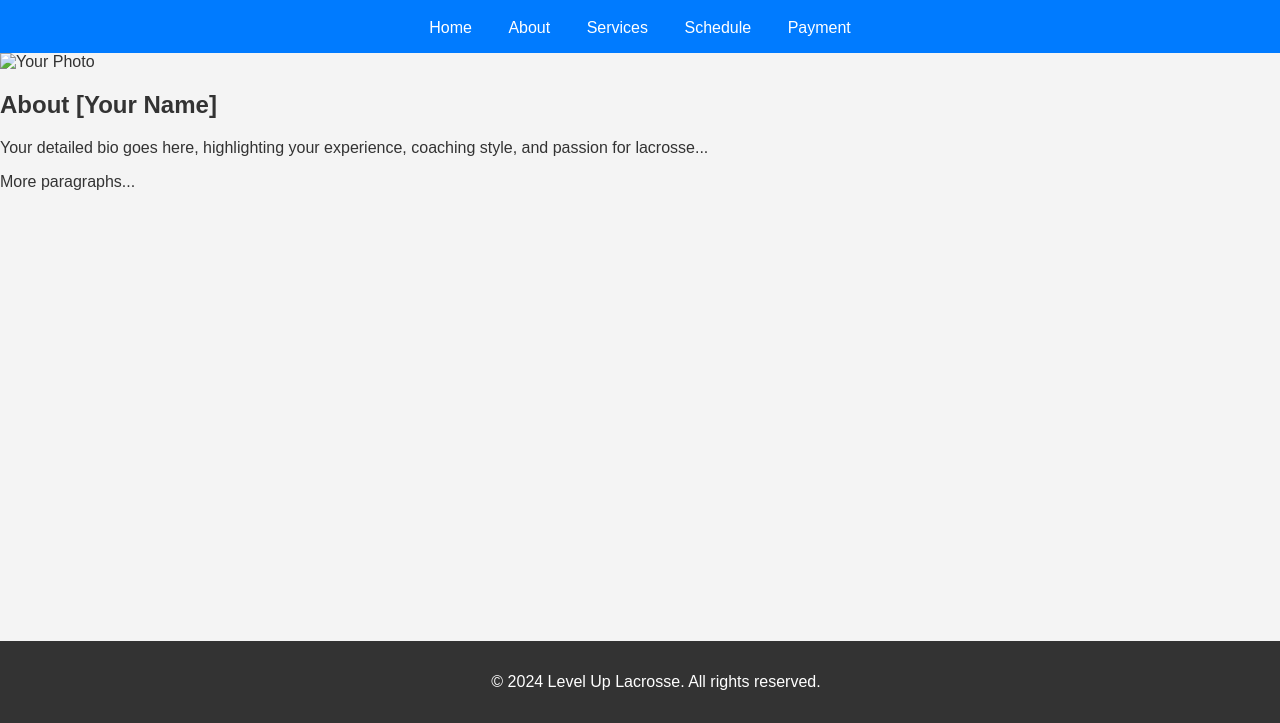
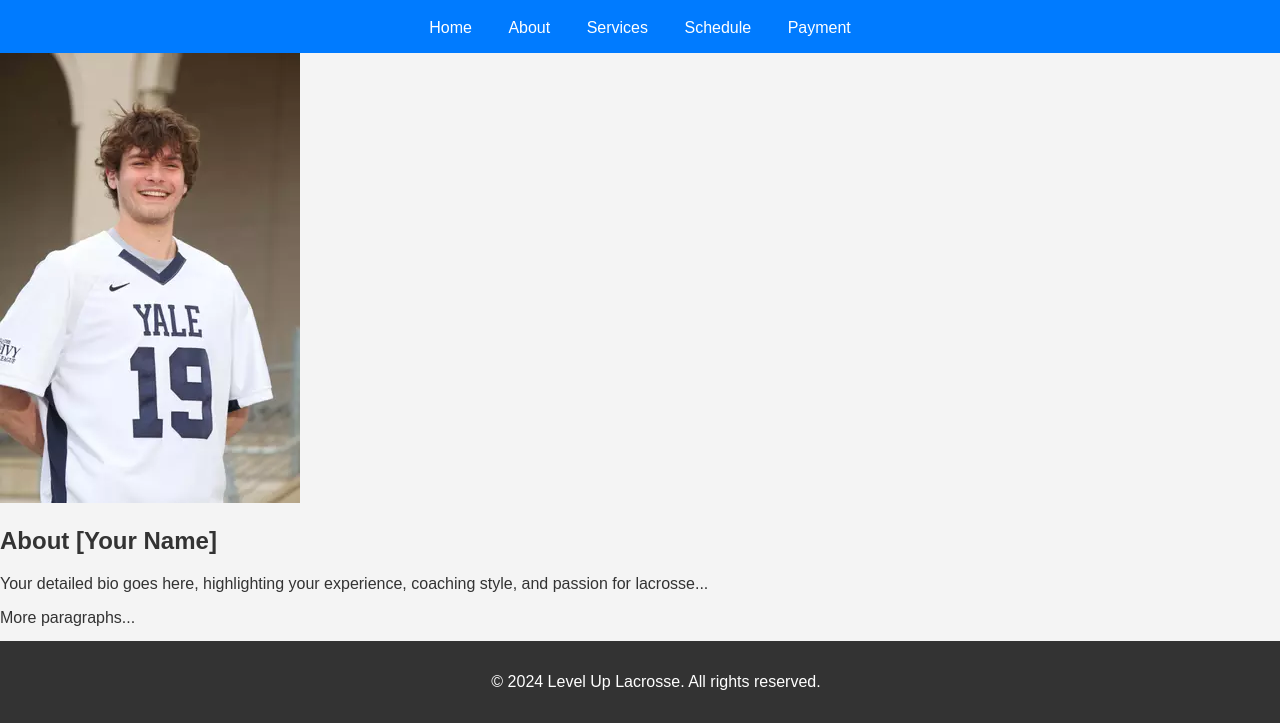
Before and after one commit to DePalmaJared91/High-Country-Lax, a plain HTML site: page about.html in a window 1280 px wide. Shown: the part 77-800 px from the top of the page. Drawn offline with Linux system fonts and the light colour scheme.

Commit message:
Update about.html

```diff
--- a/about.html
+++ b/about.html
@@ -19,7 +19,7 @@
     </header>
 
     <section class="about-content">
-        <img src="coach-photo.jpg" alt="Your Photo">
+        <img src="YaleJared.jpg" alt="Your Photo">
         <h2>About [Your Name]</h2>
         <p>Your detailed bio goes here, highlighting your experience, coaching style, and passion for lacrosse...</p>
         <p>More paragraphs...</p>
```
